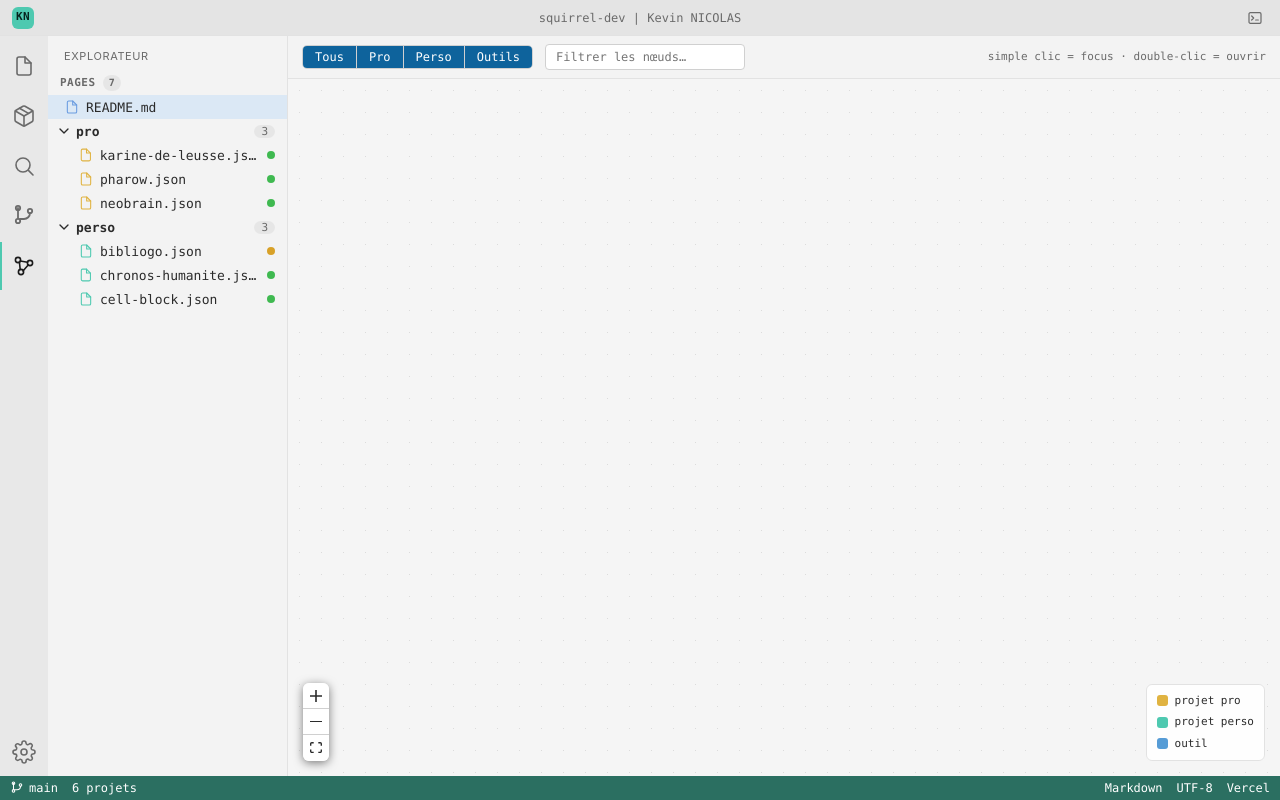
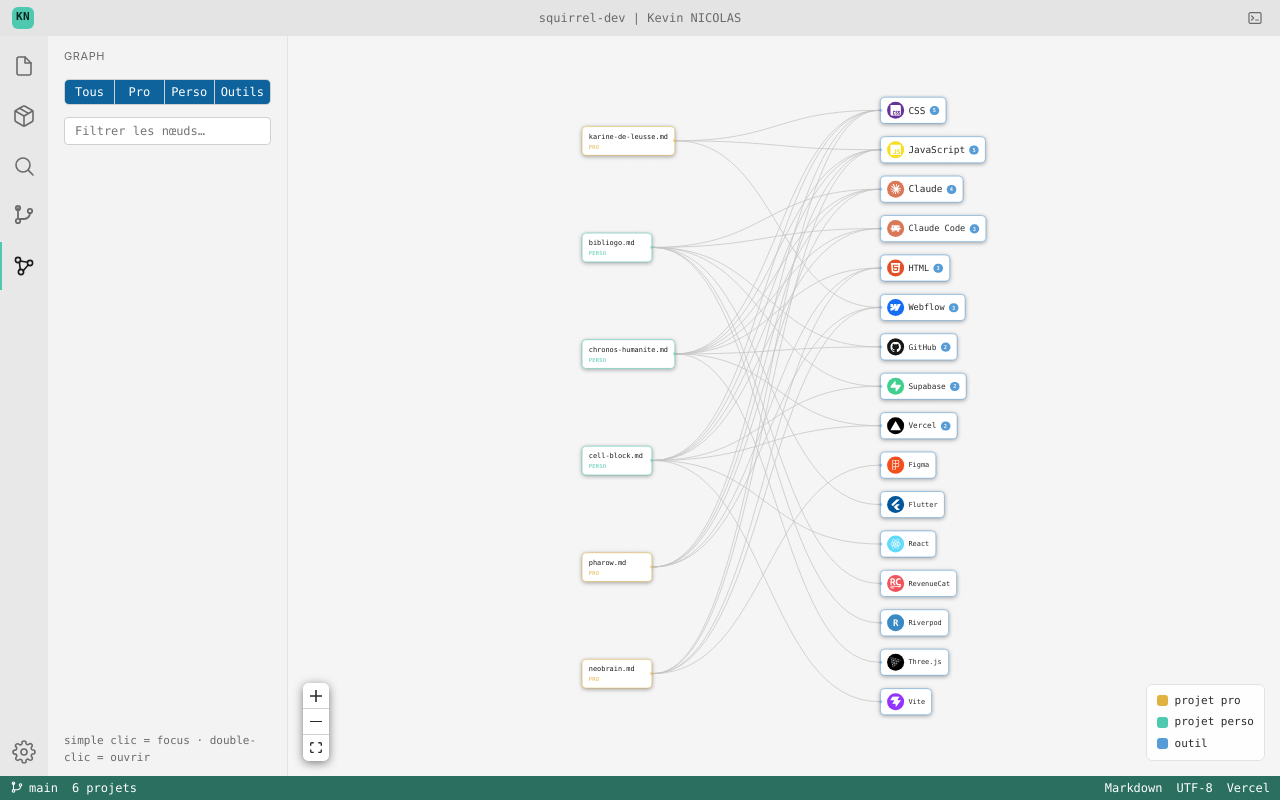
Before and after one commit to kevin-ets-code/squirrel-dev, a React (Vite) app: page / in a window 1280 px wide. Both pictures are taken after a click on the button 24 px from the left and 266 px from the top of the page. Built offline with nearby package versions, Linux system fonts and the light colour scheme.

Commit message:
refactor: Graph devient un panneau standard (filtres + recherche en sidebar dédiée), état remonté dans App

```diff
--- a/src/App.jsx
+++ b/src/App.jsx
@@ -7,6 +7,7 @@
 import ToolsPanel from './components/ToolsPanel.jsx'
 import SourceControlPanel from './components/SourceControlPanel.jsx'
 import GamesPanel from './components/GamesPanel.jsx'
+import GraphPanel from './components/GraphPanel.jsx'
 import MobilePanelTabs from './components/MobilePanelTabs.jsx'
 import GraphUnavailable from './components/GraphUnavailable.jsx'
 import EditorTabs from './components/EditorTabs.jsx'
@@ -49,6 +50,11 @@
   const [activeTab, setActiveTab] = useState('readme')
   const [panel, setPanel] = useState('explorer')
   const [view, setView] = useState('ide') // "ide" | "graph"
+  // Filtres du Graph remontés ici (état partagé) : la sidebar GraphPanel les
+  // pilote, GraphView les consomme pour calculer la visibilité. focusedNodeId
+  // reste local à GraphView (interaction du canvas, pas un filtre).
+  const [graphCats, setGraphCats] = useState({ pro: true, perso: true, tools: true })
+  const [graphSearch, setGraphSearch] = useState('')
   const [sidebarOpen, setSidebarOpen] = useState(false) // mobile drawer
   const [tabFocusKey, setTabFocusKey] = useState(0) // signal pour focaliser l'onglet actif
   const [paletteOpen, setPaletteOpen] = useState(false) // palette de commandes (Ctrl/Cmd+K)
@@ -176,6 +182,16 @@
     setView('graph')
     setSidebarOpen(false)
   }, [])
+
+  // Handlers des filtres du Graph (pilotés par GraphPanel).
+  const toggleGraphCat = useCallback(
+    (key) => setGraphCats((c) => ({ ...c, [key]: !c[key] })),
+    [],
+  )
+  const showAllGraphCats = useCallback(
+    () => setGraphCats({ pro: true, perso: true, tools: true }),
+    [],
+  )
 
   // Bascule IDE <-> Graph (action de la palette de commandes).
   const toggleView = useCallback(() => {
@@ -386,7 +402,15 @@
             onSelectGraph={selectGraph}
             onSelectSettings={openSettings}
           />
-          {panel === 'search' ? (
+          {view === 'graph' && !isMobile ? (
+            <GraphPanel
+              cats={graphCats}
+              search={graphSearch}
+              onToggleCat={toggleGraphCat}
+              onShowAll={showAllGraphCats}
+              onSearchChange={setGraphSearch}
+            />
+          ) : panel === 'search' ? (
             <SearchPanel
               projects={projects}
               tools={tools}
@@ -434,6 +458,8 @@
                 <GraphView
                   projects={projects}
                   tools={tools}
+                  cats={graphCats}
+                  search={graphSearch}
                   onOpenProject={openProject}
                   onOpenTool={openTool}
                 />
--- /dev/null
+++ b/src/components/GraphPanel.jsx
@@ -0,0 +1,52 @@
+// Panneau latéral du Graph : contrôles (filtres catégories + recherche + hint
+// d'interaction). N'embarque aucune logique de graphe — il pilote juste l'état
+// partagé (cats/search) remonté dans App, que GraphView consomme pour calculer
+// la visibilité. Affiché à la place du panel courant quand view === 'graph'.
+export default function GraphPanel({ cats, search, onToggleCat, onShowAll, onSearchChange }) {
+  const allOn = cats.pro && cats.perso && cats.tools
+
+  return (
+    <aside className="sidebar graph-panel">
+      <div className="sidebar-header">Graph</div>
+
+      <div className="graph-panel-body">
+        <div className="gfilter-group" role="group" aria-label="Filtrer par catégorie">
+          <button
+            className={'gfilter-btn' + (allOn ? ' active' : '')}
+            onClick={onShowAll}
+          >
+            Tous
+          </button>
+          <button
+            className={'gfilter-btn' + (cats.pro ? ' active' : '')}
+            onClick={() => onToggleCat('pro')}
+          >
+            Pro
+          </button>
+          <button
+            className={'gfilter-btn' + (cats.perso ? ' active' : '')}
+            onClick={() => onToggleCat('perso')}
+          >
+            Perso
+          </button>
+          <button
+            className={'gfilter-btn' + (cats.tools ? ' active' : '')}
+            onClick={() => onToggleCat('tools')}
+          >
+            Outils
+          </button>
+        </div>
+
+        <input
+          className="gfilter-search"
+          type="text"
+          value={search}
+          placeholder="Filtrer les nœuds…"
+          onChange={(e) => onSearchChange(e.target.value)}
+        />
+      </div>
+
+      <p className="graph-panel-hint">simple clic = focus · double-clic = ouvrir</p>
+    </aside>
+  )
+}
--- a/src/components/GraphView.jsx
+++ b/src/components/GraphView.jsx
@@ -27,7 +27,7 @@
   return n.project.type === 'pro' ? COLOR_PRO : COLOR_PERSO
 }
 
-function GraphInner({ projects, tools, onOpenProject, onOpenTool }) {
+function GraphInner({ projects, tools, cats, search, onOpenProject, onOpenTool }) {
   // Graphe brut, auto-généré depuis projects.json (positions + structure).
   const { nodes: rawNodes, edges: rawEdges } = useMemo(
     () => buildGraph(projects, tools),
@@ -74,11 +74,9 @@
   const [edges, setEdges, onEdgesChange] = useEdgesState(initialEdges)
 
   // --- État d'exploration -------------------------------------------------
+  // focusedNodeId reste local : c'est une interaction du canvas, pas un filtre.
+  // cats/search arrivent en props (état partagé avec la sidebar GraphPanel).
   const [focusedNodeId, setFocusedNodeId] = useState(null)
-  const [cats, setCats] = useState({ pro: true, perso: true, tools: true })
-  const [search, setSearch] = useState('')
-
-  const allOn = cats.pro && cats.perso && cats.tools
 
   // Ensemble des nœuds visibles selon catégories + recherche + focus.
   const visible = useMemo(() => {
@@ -178,52 +176,8 @@
 
   useEffect(() => () => clickTimer.current && clearTimeout(clickTimer.current), [])
 
-  const toggleCat = (key) => setCats((c) => ({ ...c, [key]: !c[key] }))
-  const showAll = () => setCats({ pro: true, perso: true, tools: true })
-
   return (
     <div className="graph-view">
-      <div className="graph-toolbar">
-        <div className="gfilter-group" role="group" aria-label="Filtrer par catégorie">
-          <button
-            className={'gfilter-btn' + (allOn ? ' active' : '')}
-            onClick={showAll}
-          >
-            Tous
-          </button>
-          <button
-            className={'gfilter-btn' + (cats.pro ? ' active' : '')}
-            onClick={() => toggleCat('pro')}
-          >
-            Pro
-          </button>
-          <button
-            className={'gfilter-btn' + (cats.perso ? ' active' : '')}
-            onClick={() => toggleCat('perso')}
-          >
-            Perso
-          </button>
-          <button
-            className={'gfilter-btn' + (cats.tools ? ' active' : '')}
-            onClick={() => toggleCat('tools')}
-          >
-            Outils
-          </button>
-        </div>
-
-        <input
-          className="gfilter-search"
-          type="text"
-          value={search}
-          placeholder="Filtrer les nœuds…"
-          onChange={(e) => setSearch(e.target.value)}
-        />
-
-        <span className="graph-toolbar-hint">
-          simple clic = focus · double-clic = ouvrir
-        </span>
-      </div>
-
       <div className="graph-canvas">
         <ReactFlow
           nodes={nodes}
--- a/src/styles.css
+++ b/src/styles.css
@@ -1294,27 +1294,26 @@
   background: var(--bg-graph);
 }
 
-/* Barre de filtres */
-.graph-toolbar {
-  display: flex;
-  align-items: center;
+/* Sidebar Graph : contrôles (filtres + recherche + hint), layout vertical */
+.graph-panel-body {
+  display: flex;
+  flex-direction: column;
   gap: 12px;
-  flex-wrap: wrap;
-  padding: 8px 14px;
-  background: var(--bg-tabbar);
-  border-bottom: 1px solid var(--border-soft);
-}
+  padding: 10px 16px;
+}
+/* Filtres catégories : segmented control pleine largeur du panneau */
 .gfilter-group {
   display: flex;
   border: 1px solid var(--border);
   border-radius: 5px;
   overflow: hidden;
-  flex-shrink: 0;
 }
 .gfilter-btn {
+  flex: 1;
+  text-align: center;
   font-family: var(--font-mono);
   font-size: 12px;
-  padding: 4px 12px;
+  padding: 5px 6px;
   color: var(--fg-muted);
   background: var(--bg-toggle);
   transition: background 0.12s ease, color 0.12s ease;
@@ -1335,19 +1334,20 @@
   color: var(--fg);
   font-family: var(--font-mono);
   font-size: 12px;
-  padding: 5px 10px;
+  padding: 6px 10px;
   border-radius: 4px;
   outline: none;
-  width: 200px;
-  max-width: 100%;
+  width: 100%;
 }
 .gfilter-search:focus {
   border-color: var(--accent);
 }
-.graph-toolbar-hint {
-  margin-left: auto;
+.graph-panel-hint {
+  margin-top: auto;
+  padding: 10px 16px;
   font-family: var(--font-mono);
   font-size: 11px;
+  line-height: 1.5;
   color: var(--fg-muted);
 }
 .graph-loading {
@@ -1854,13 +1854,6 @@
     z-index: 20;
   }
 
-  .graph-toolbar-hint {
-    display: none;
-  }
-  .gfilter-search {
-    flex: 1;
-  }
-
   .content-scroll {
     padding: 20px 18px 50px;
   }
```
